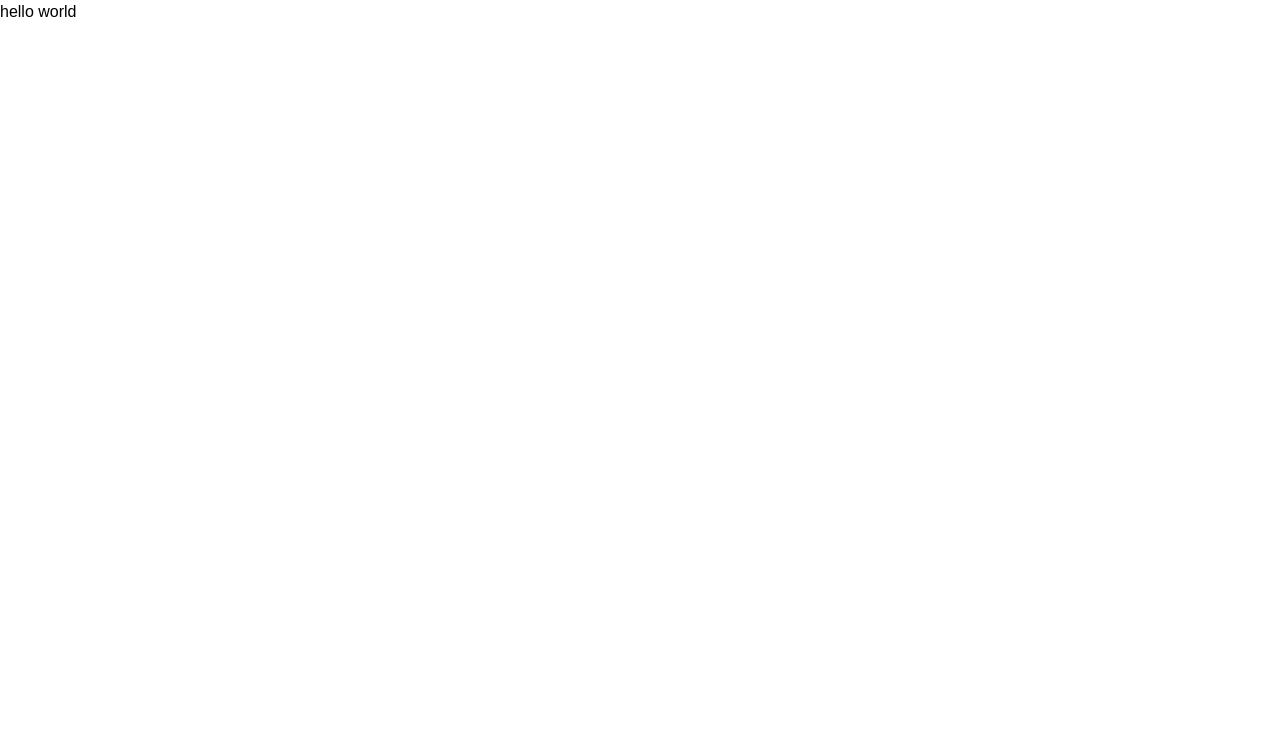
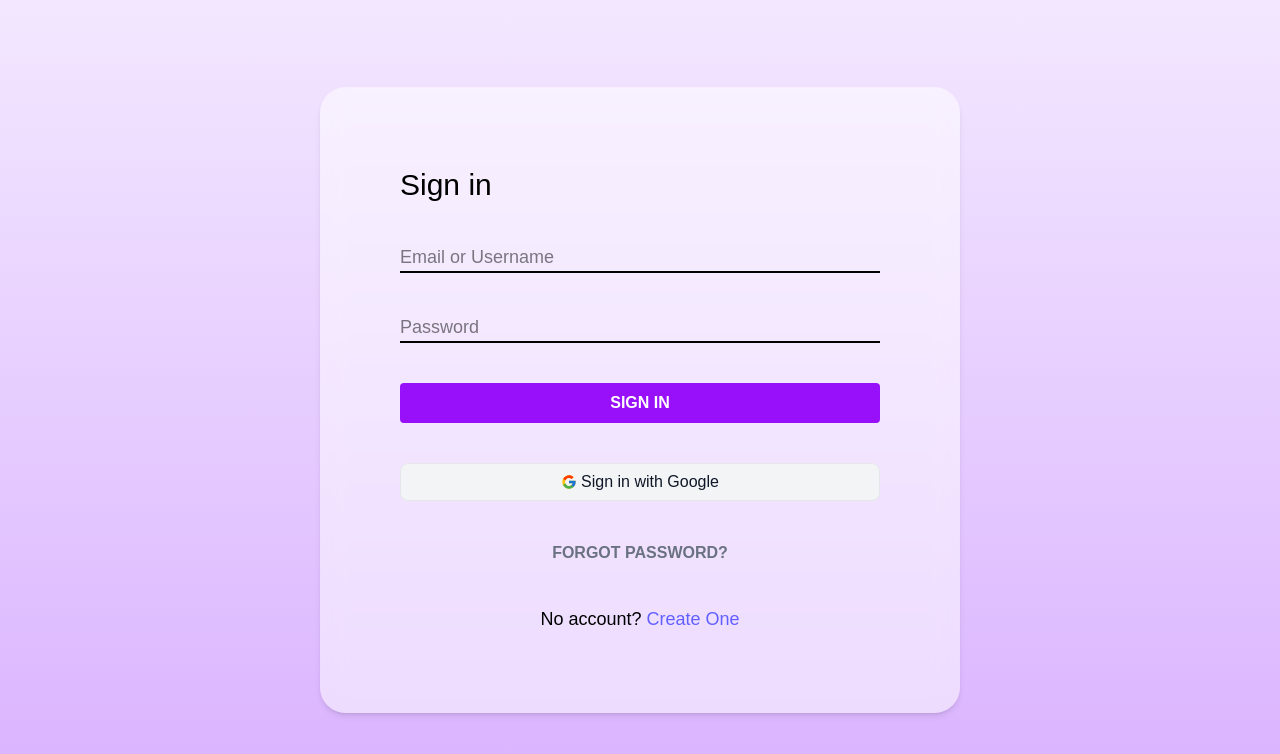
Before and after one commit to MahdiChaabani/STS-support-ticket-system-, a React (Vite) app in the folder client/: page /auth in a window 1280 px wide. Shown: the top 754 px of the page. Built offline with nearby package versions, Linux system fonts and the light colour scheme.

Commit message:
Init login/signin page

```diff
--- a/client/src/pages/AuthForm.jsx
+++ b/client/src/pages/AuthForm.jsx
@@ -1,5 +1,57 @@
+import { useState } from "react";
 export default function AuthForm() {
+
+
   return (
-    <h1>hello world</h1>
+    //ROOT
+
+    <div class="flex flex-col items-center justify-center min-h-screen bg-gradient-to-b from-purple-100 to-purple-300 scroll-smooth">
+      <main class="bg-white/50 backdrop-blur-md shadow-md p-20 rounded-[2vw]">
+    <section class="flex w-[30rem] flex-col space-y-10">
+        <h2 class="text-3xl font-medium text-gray font-bold">Sign in</h2>
+
+        <div class="w-full transform border-b-2 bg-transparent text-lg duration-300 focus-within:border-indigo-500">
+            <input type="text" placeholder="Email or Username" class="w-full border-none bg-transparent outline-none placeholder:  focus:outline-none"/>
+        </div>
+
+        <div class="w-full transform border-b-2 bg-transparent text-lg duration-300 focus-within:border-indigo-500">
+            <input type="password" placeholder="Password" class="w-full border-none bg-transparent outline-none placeholder:  focus:outline-none"/>
+        </div>
+
+        <button class="transform rounded-sm bg-purple-600 py-2 font-bold duration-300 hover:bg-indigo-400 text-white">SIGN IN</button>
+        <button type="button"
+                                class="transition-colors focus:ring-2 p-0.5 disabled:cursor-not-allowed bg-gray-100 hover:bg-gray-200 text-gray-900 border border-gray-200 disabled:bg-gray-300 disabled:text-gray-700 rounded-lg ">
+                                <span
+                                    class="flex items-center justify-center gap-1 font-medium py-1 px-2.5 text-base false">
+                                    <svg stroke="currentColor" fill="currentColor" stroke-width="0" version="1.1"
+                                        x="0px" y="0px" viewBox="0 0 48 48" enable-background="new 0 0 48 48"
+                                        height="1em" width="1em" xmlns="http://www.w3.org/2000/svg">
+                                        <path fill="#FFC107"
+                                            d="M43.611,20.083H42V20H24v8h11.303c-1.649,4.657-6.08,8-11.303,8c-6.627,0-12-5.373-12-12 c0-6.627,5.373-12,12-12c3.059,0,5.842,1.154,7.961,3.039l5.657-5.657C34.046,6.053,29.268,4,24,4C12.955,4,4,12.955,4,24 c0,11.045,8.955,20,20,20c11.045,0,20-8.955,20-20C44,22.659,43.862,21.35,43.611,20.083z">
+                                        </path>
+                                        <path fill="#FF3D00"
+                                            d="M6.306,14.691l6.571,4.819C14.655,15.108,18.961,12,24,12c3.059,0,5.842,1.154,7.961,3.039l5.657-5.657 C34.046,6.053,29.268,4,24,4C16.318,4,9.656,8.337,6.306,14.691z">
+                                        </path>
+                                        <path fill="#4CAF50"
+                                            d="M24,44c5.166,0,9.86-1.977,13.409-5.192l-6.19-5.238C29.211,35.091,26.715,36,24,36 c-5.202,0-9.619-3.317-11.283-7.946l-6.522,5.025C9.505,39.556,16.227,44,24,44z">
+                                        </path>
+                                        <path fill="#1976D2"
+                                            d="M43.611,20.083H42V20H24v8h11.303c-0.792,2.237-2.231,4.166-4.087,5.571 c0.001-0.001,0.002-0.001,0.003-0.002l6.19,5.238C36.971,39.205,44,34,44,24C44,22.659,43.862,21.35,43.611,20.083z">
+                                        </path>
+                                    </svg>
+                                    Sign in with Google
+                                </span>
+                            </button>
+        <a href="#" class="transform text-center font-semibold text-gray-500 duration-300 hover:text-gray-300">FORGOT PASSWORD?</a>
+
+
+        <p class="text-center text-lg">
+            No account?<span></span>
+            <a href="#" class="font-medium text-indigo-500 underline-offset-4 hover:underline"> Create One</a>
+        </p>
+    </section>
+</main>
+    </div>
+
   );
 }
```
